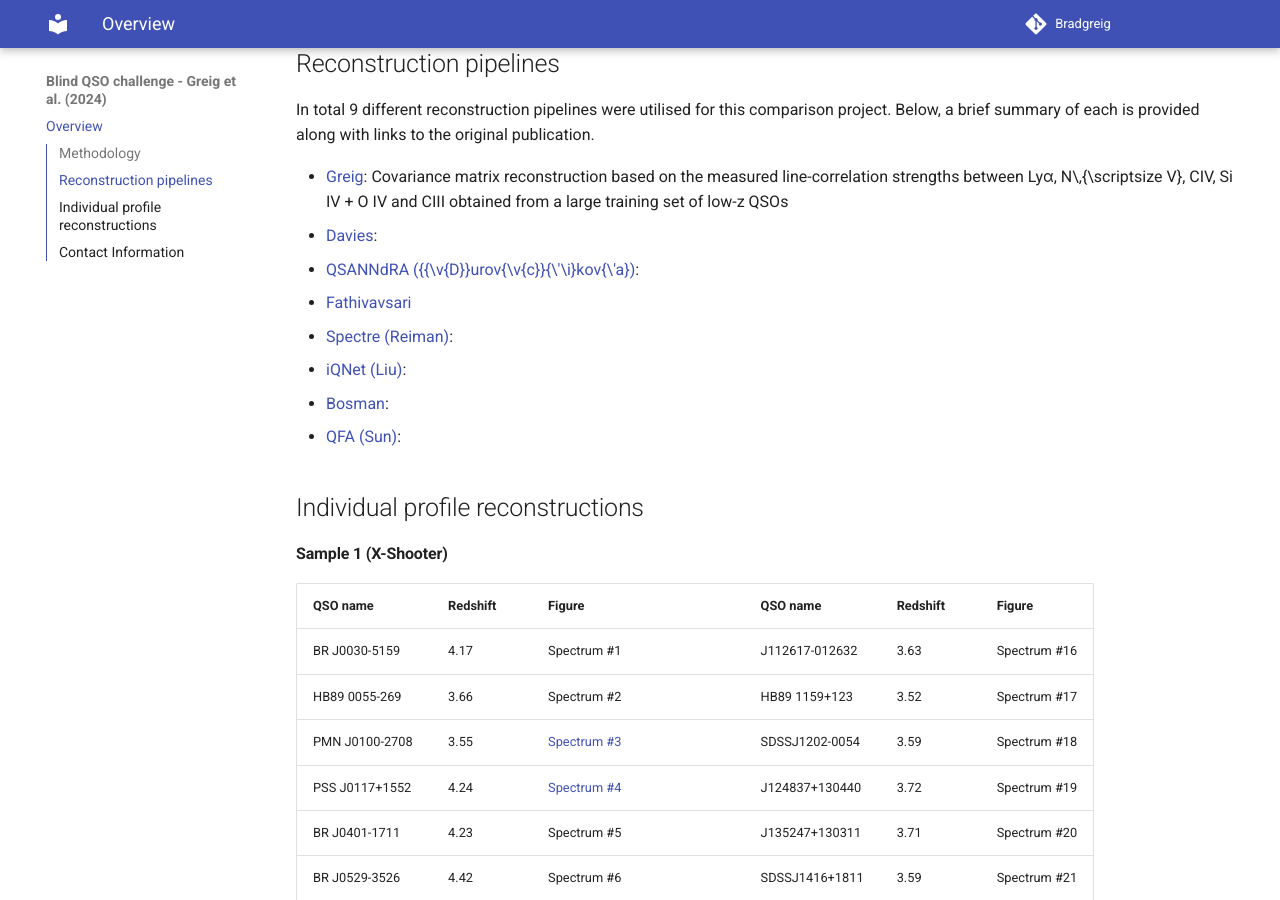
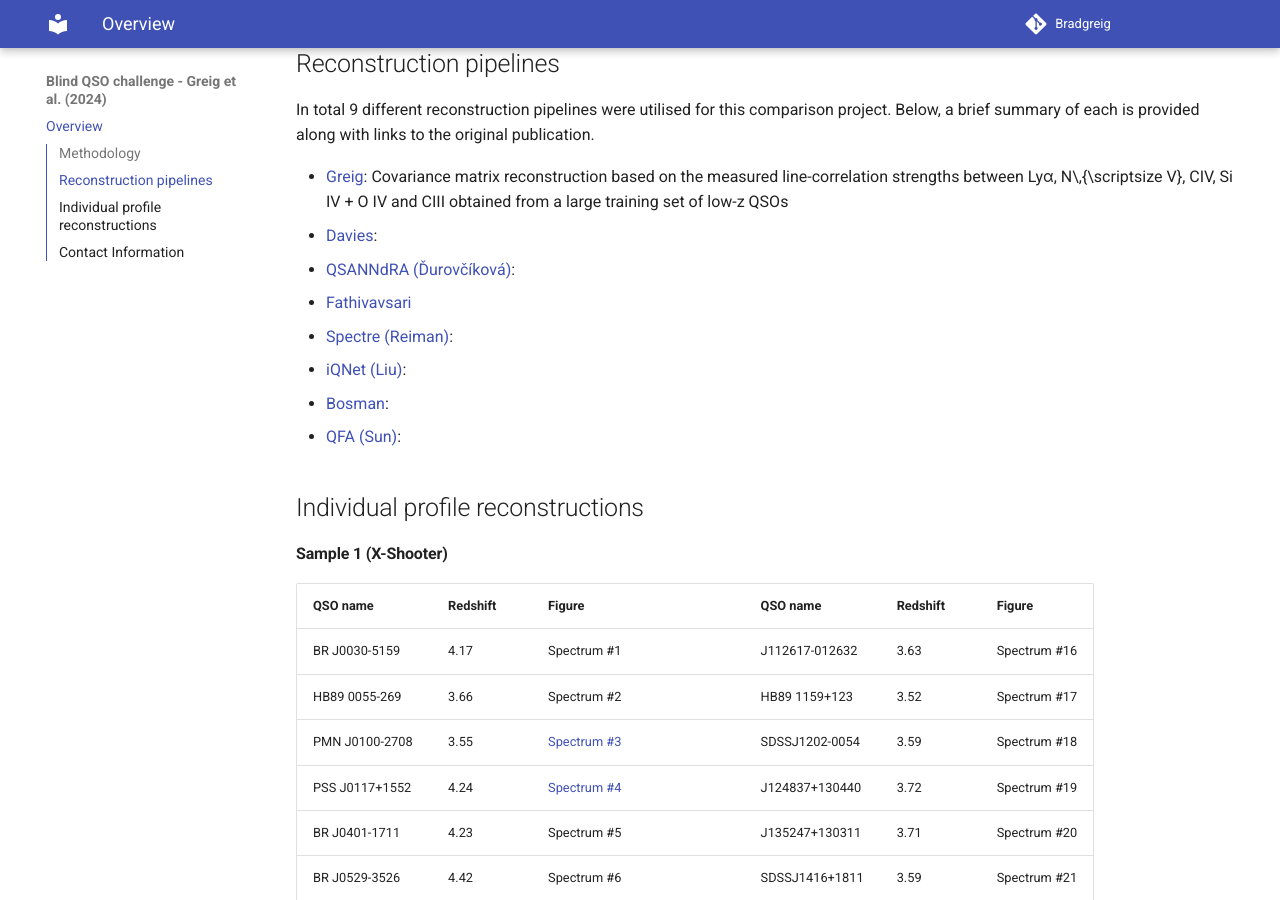
Before and after one commit to BradGreig/blind-QSO-challenge, an MkDocs documentation site: the page built from docs/index.md, in a window 1280 px wide and 900 px high, scrolled down 577 px. Built offline with MkDocs 1.6.1 and Material for MkDocs 9.7.7, drawn with Linux system fonts in a browser that asks for light colours; part of the change alters nothing that is shown.

Commit message:
more symbols

```diff
--- a/docs/index.md
+++ b/docs/index.md
@@ -19,7 +19,7 @@ In total 9 different reconstruction pipelines were utilised for this comparison
 
 - [Greig](https://ui.adsabs.harvard.edu/abs/2017MNRAS.466.1814G): Covariance matrix reconstruction based on the measured line-correlation strengths between Ly&alpha;, N\,{\scriptsize V}, CIV, Si IV + O IV and CIII obtained from a large training set of low-z QSOs
 - [Davies](https://ui.adsabs.harvard.edu/abs/2018ApJ...864..143D):
-- [QSANNdRA ({{\v{D}}urov{\v{c}}{\'\i}kov{\'a})](https://ui.adsabs.harvard.edu/abs/2020MNRAS.493.4256D):
+- [QSANNdRA (&#270;urov&#269;&iacute;kov&aacute;)](https://ui.adsabs.harvard.edu/abs/2020MNRAS.493.4256D):
 - [Fathivavsari](https://ui.adsabs.harvard.edu/abs/2020ApJ...898..114F)
 - [Spectre (Reiman)](https://ui.adsabs.harvard.edu/abs/2020arXiv200600615R):
 - [iQNet (Liu)](https://ui.adsabs.harvard.edu/abs/2021MNRAS.502.3510L):
```
